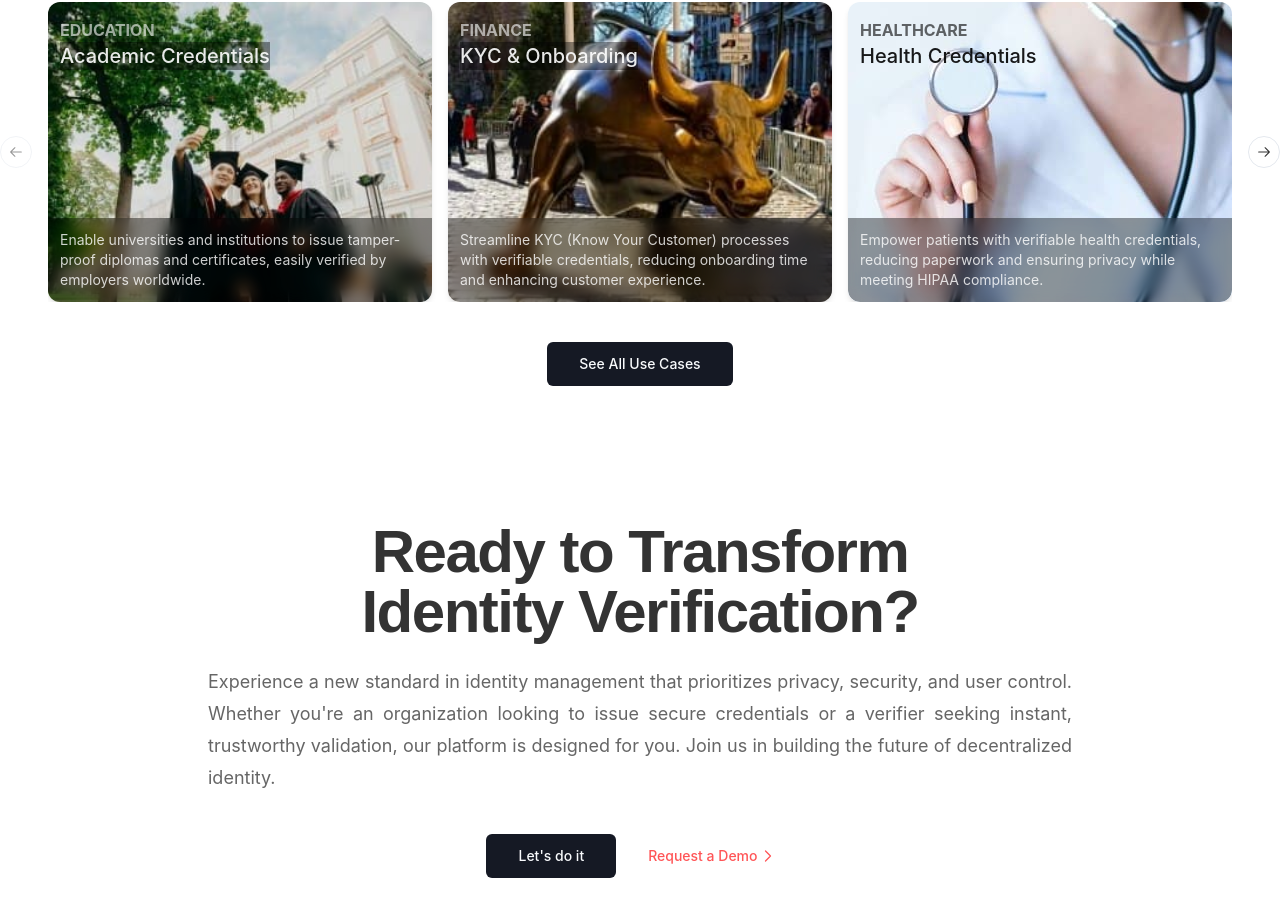
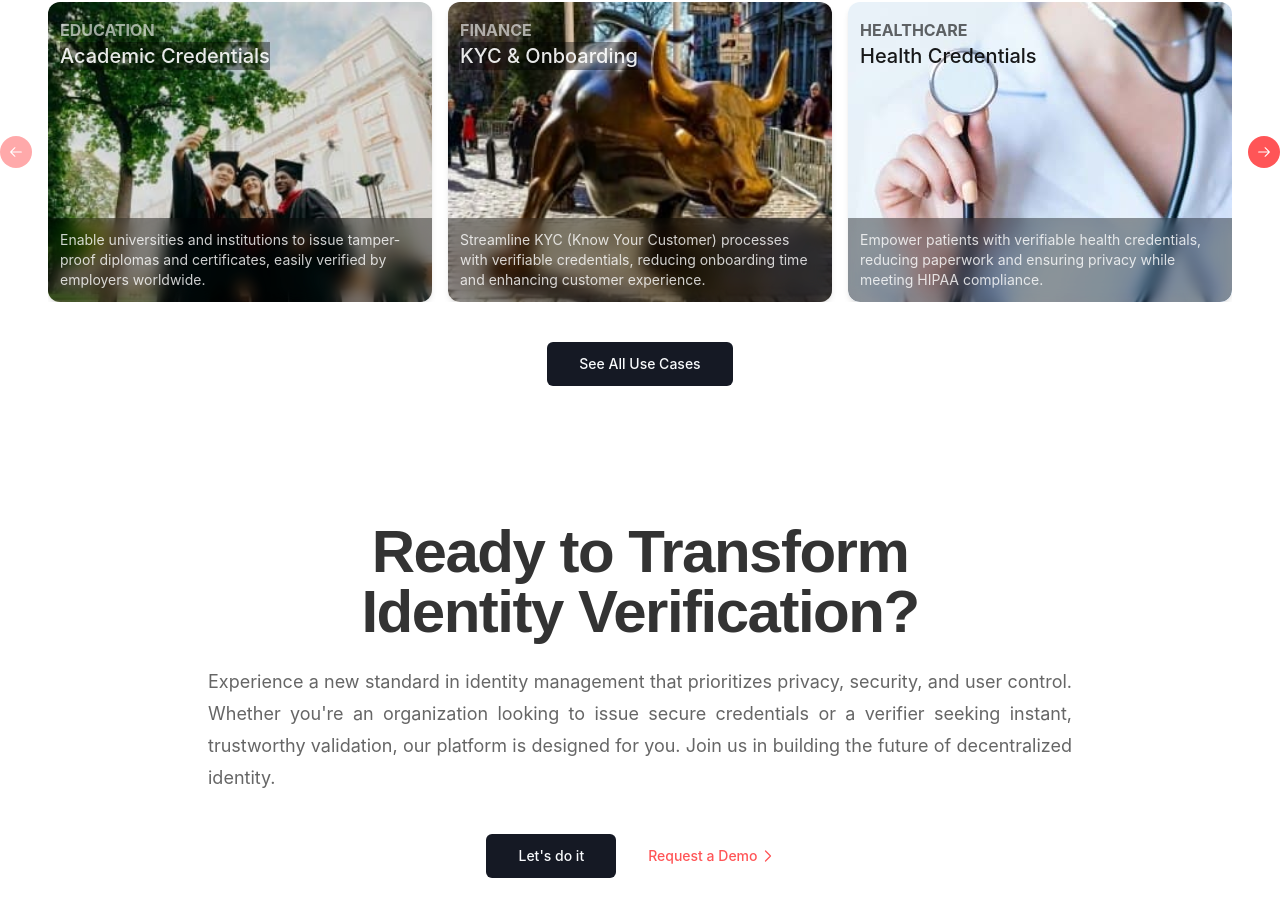
Before and after one commit to decentractive/www.decentractive.io, a Next.js app: page / in a window 1280 px wide. Shown: the part 3664-4580 px from the top of the page. Built offline with nearby package versions, Linux system fonts and the light colour scheme; a web font is replaced by a local one; what tailwindcss-radix would draw is missing.

Commit message:
fix review issues

```diff
--- a/src/components/Banner.tsx
+++ b/src/components/Banner.tsx
@@ -206,7 +206,7 @@ const Banner: FC<BannerProps> = ({ className }) => {
               >
                 <IconComponent
                   name="Menu"
-                  className="side-bar-button-size"
+                  className="side-bar-button-size text-[#FF5557]"
                   aria-hidden="true"
                 />
               </div>
--- a/src/pages/index.tsx
+++ b/src/pages/index.tsx
@@ -732,8 +732,8 @@ const HomePage: NextPage = () => {
                     </div>
                   </CarouselItem>
                 </CarouselContent>
-                <CarouselPrevious />
-                <CarouselNext />
+                <CarouselPrevious className="bg-[#FF5557] hover:bg-red-700 hover:text-[#fff] disabled:bg-[#FF5557] text-[#fff] border-none font-semibold" />
+                <CarouselNext className="bg-[#FF5557] hover:bg-red-700 hover:text-[#fff]  disabled:bg-[#FF5557] text-[#fff] border-none font-semibold" />
               </Carousel>
               <div className="mt-10 sm:flex sm:items-center sm:justify-center sm:gap-x-4">
                 <Button size="lg" variant="default">
```
